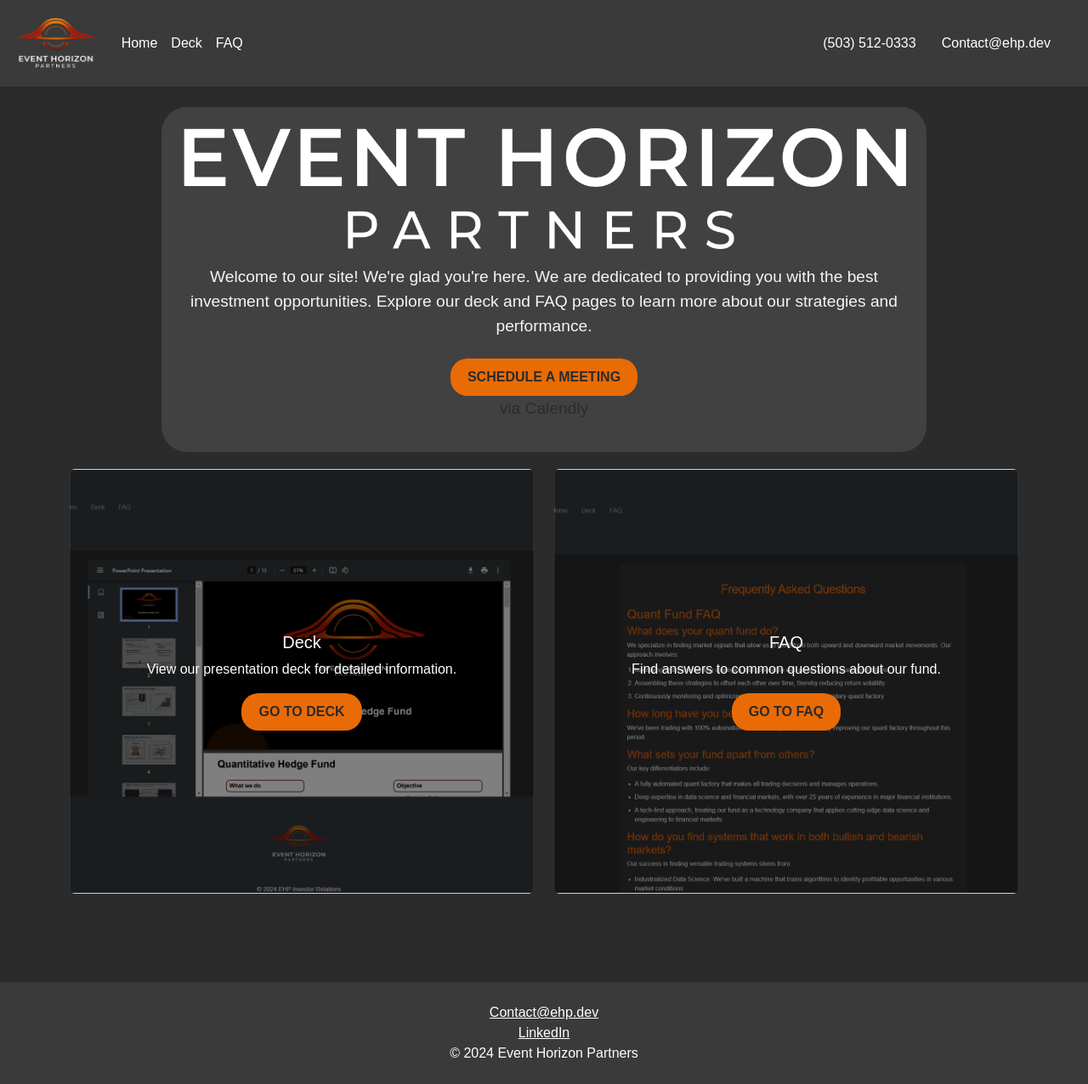
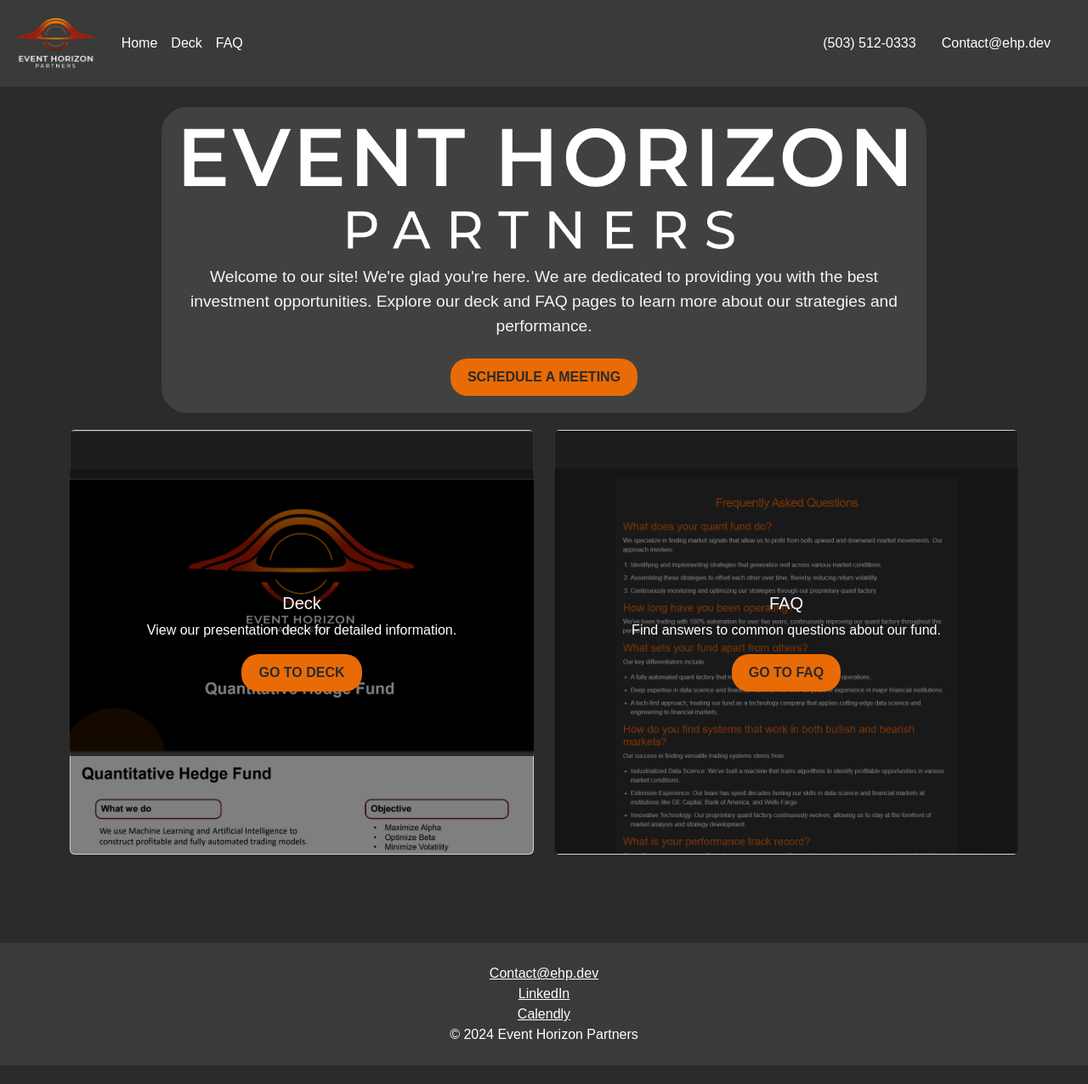
Before and after one commit to EventHorizonPartners/Investor_Relations, a Jekyll site: the page built from index.markdown, in a window 1280 px wide. Shown: the whole page at 85% size. Built offline with Jekyll 4.4.1, drawn with Linux system fonts in a browser that asks for light colours; after the commit the page ends 1254 px from its top, so only the background shows below that.

Commit message:
preview fixes and button

```diff
--- a/_layouts/default.html
+++ b/_layouts/default.html
@@ -19,6 +19,7 @@
               <a href="mailto:roger.parkinson@ehp.dev" class="text-white">Contact@ehp.dev</a>
             </div>
             <div><a href="https://www.linkedin.com/company/event-horizon-partners/about/" class="text-white">LinkedIn</a></div>
+            <div><a href="https://calendly.com/roger-parkinson-ehp/30min" class="text-white">Calendly</a></div>
             <p class="mb-0">&copy; 2024 Event Horizon Partners</p> <!-- Moved &copy; text here -->
           </div>
         </div>
--- a/assets/css/style.css
+++ b/assets/css/style.css
@@ -175,11 +175,6 @@
 .btn-custom:hover {
   background-color: #e07b00; /* Darker shade for hover effect */
 }
-.calendly-caption {
-  margin-top: -5px; /* Pulls the text closer to the button */
-  font-size: 0.8em; /* Reduces the size of the font */
-  color: #6c757d; /* Sets the color to a standard Bootstrap muted text color */
-}
 
 
 .faq-container {
--- a/index.markdown
+++ b/index.markdown
@@ -10,12 +10,11 @@
       <!-- Schedule Meeting Button and Via Calendly Text -->
       <div class="text-center mt-4">
         <a href="https://calendly.com/roger-parkinson-ehp/30min" class="btn btn-custom" id="calendly-welcome-btn">Schedule a Meeting</a>
-        <p class="text-muted small calendly-caption">via Calendly</p>
       </div>
     </div>
   <div class="row">
     <div class="col-md-6">
-      <div class="card mb-4 text-white" style="background-image: url('{{ site.baseurl }}/assets/images/deck_preview_7-16-24.png'); height: 500px; background-size: cover; background-position: center;">
+      <div class="card mb-4 text-white" style="background-image: url('{{ site.baseurl }}/assets/images/deck_preview.png'); height: 500px; background-size: cover; background-position: center;">
         <div class="card-img-overlay d-flex flex-column justify-content-center">
           <h5 class="card-title text-center">Deck</h5>
           <p class="card-text text-center">View our presentation deck for detailed information.</p>
@@ -26,7 +25,7 @@
       </div>
     </div>
     <div class="col-md-6">
-      <div class="card mb-4 text-white" style="background-image: url('{{ site.baseurl }}/assets/images/FAQ_preview_7-16-24.png'); height: 500px; background-size: cover; background-position: center;">
+      <div class="card mb-4 text-white" style="background-image: url('{{ site.baseurl }}/assets/images/FAQ_preview.png'); height: 500px; background-size: cover; background-position: center;">
         <div class="card-img-overlay d-flex flex-column justify-content-center">
           <h5 class="card-title text-center">FAQ</h5>
           <p class="card-text text-center">Find answers to common questions about our fund.</p>
```
Also changed, not shown: assets/images/FAQ_preview.png (added), assets/images/FAQ_preview_7-16-24.png (deleted), assets/images/deck_preview.png (added), assets/images/deck_preview_7-16-24.png (deleted).
